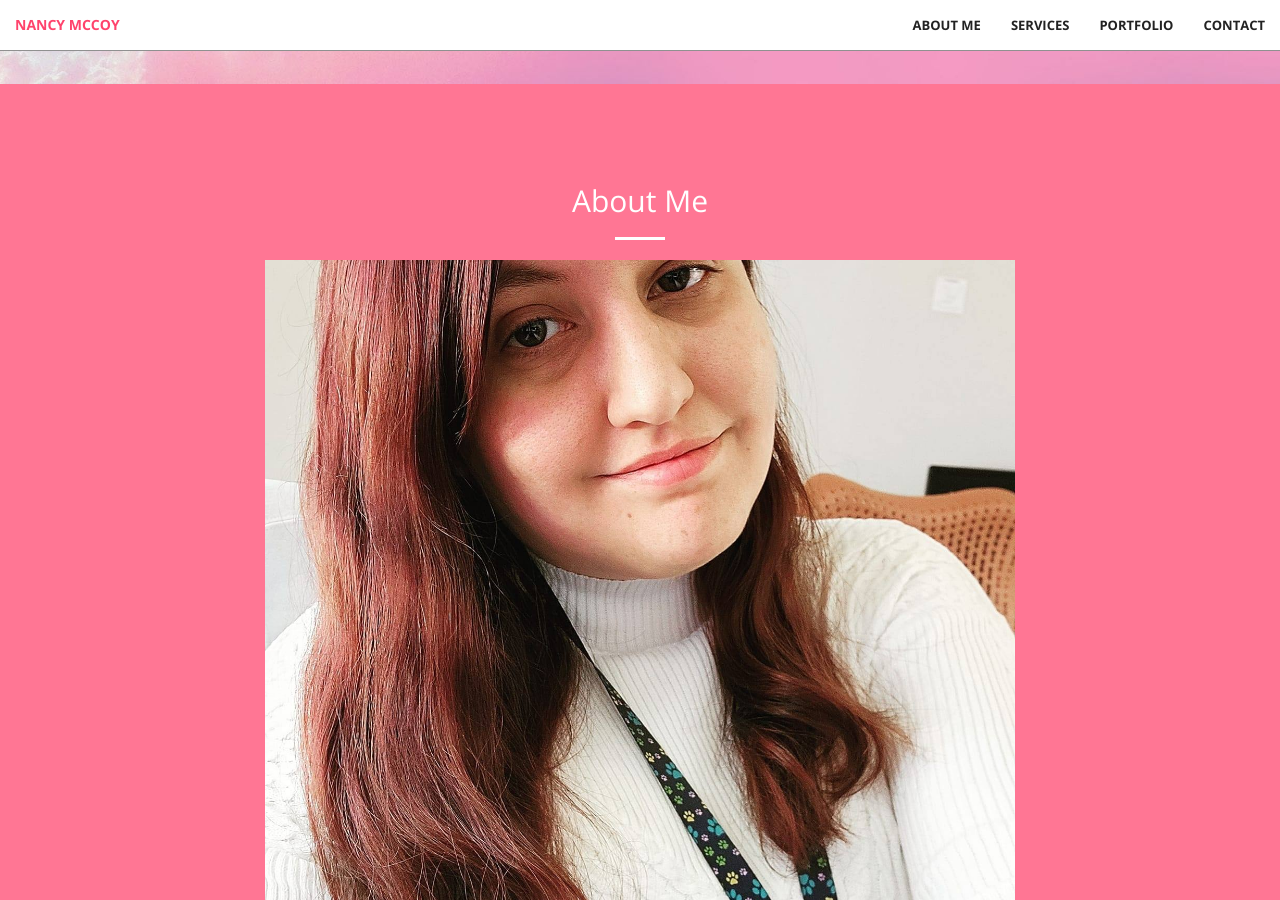
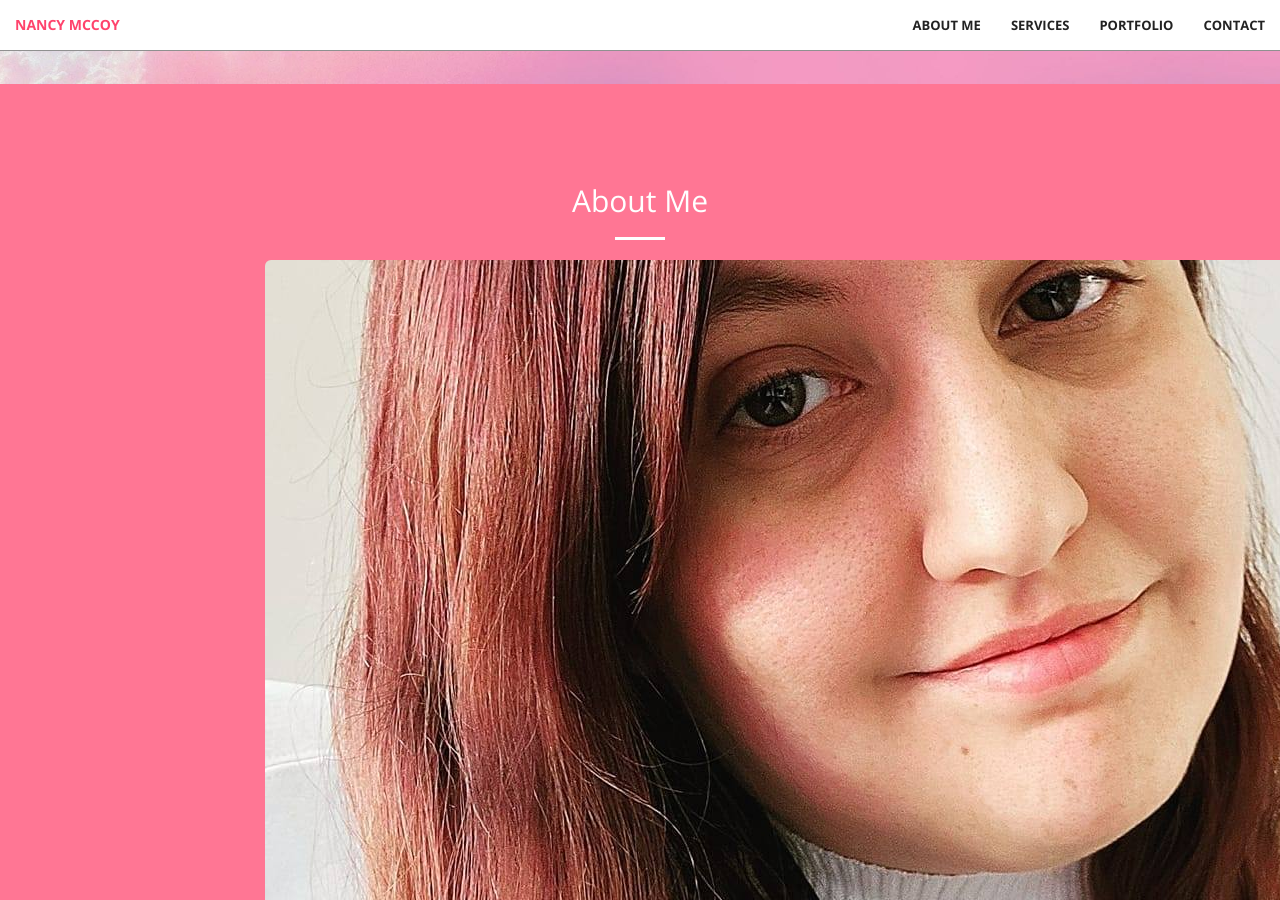
Before and after one commit to Aurelila/aurelila.github.io, a Jekyll site: the page built from index.html, in a window 1280 px wide and 900 px high, scrolled down 816 px. Built offline with Jekyll 4.4.1, drawn with Linux system fonts in a browser that asks for light colours.

Commit message:
Update aboutme.html
updated class tag to rounded from responsive

```diff
--- a/_includes/aboutme.html
+++ b/_includes/aboutme.html
@@ -5,7 +5,7 @@
 
                 <h2 class="section-heading">About Me</h2>
                 <hr class="light">
-                <img src="img/me.jpg" class="img-responsive" alt="">
+                <img src="img/me.jpg" class="img-rounded" alt="">
                 <p class="text-faded">My name is Nancy McCoy. I have a Bachelor's degree in science (Data Analytics - St. Petersburg College) and an Associate's degree of science (Web Development - St. Petersburg College.
                 I am a resolute and motivated analyst with 3+ years of experience. I have proficiency in learning new concepts quickly and efficiently. Skilled in multiple areas including data analytics and programming. Excellent collaborator with strong presentation and organizational skills. Career-oriented, hardworking and the ability to manage multiple tasks at once.</p>
             </div>
```
